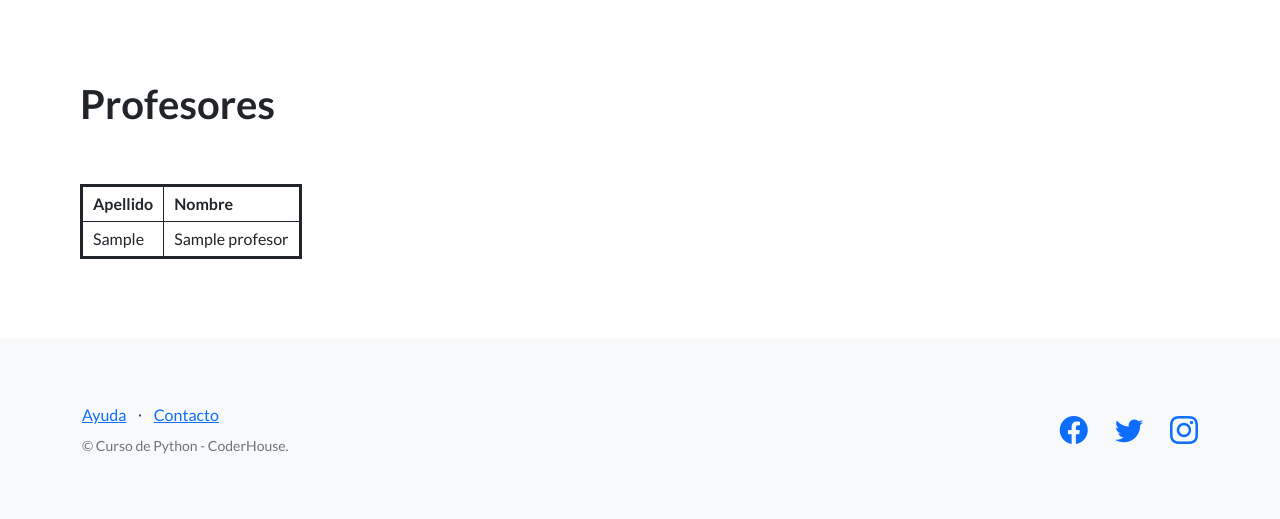
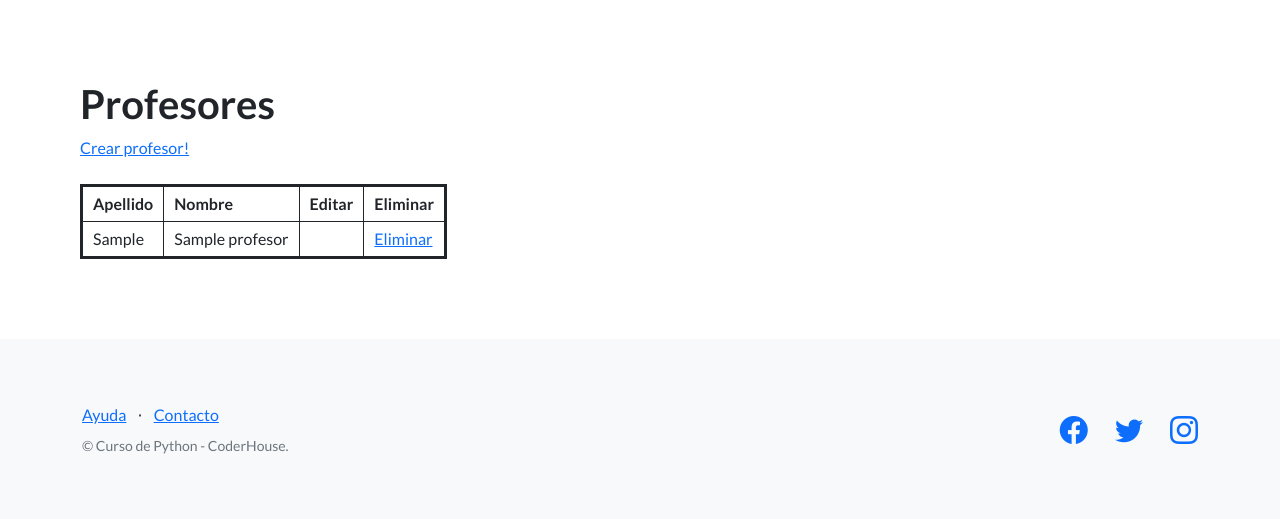
Before and after one commit to pedrorojasg/41220_django, a Django app: page /plataforma-coder/profesores/ in a window 1280 px wide. Shown: the part 66-585 px from the top of the page. Run offline with Django 3.2, Linux system fonts and the light colour scheme; tables that the repository leaves empty hold one stand-in row (values such as "Sample post"); some libraries are stand-ins or nearby versions.

Commit message:
Profesor: List, Create y Delete

```diff
--- a/AppCoder/templates/AppCoder/profesores.html
+++ b/AppCoder/templates/AppCoder/profesores.html
@@ -10,13 +10,20 @@
     border:1px solid;
     padding:5px 10px;
   }
+  .eliminado {
+    background-color: red;
+  }
 </style>
 {% endblock style_block %}
 
 {% block contenido_base %}
 
+{% if borrado %}
+<div class="eliminado">Fue borrado exitosamente el profesor de ID: {{ borrado }}</div>
+{% endif %}
+
 <h1>Profesores</h1>
-{% comment %} <a href="{% url 'profesores_formulario' %}">Crear profesores!</a> {% endcomment %}
+<a href="{% url 'crear_profesor' %}">Crear profesor!</a>
 
 <br><br>
 
@@ -29,11 +36,15 @@
       <th>
         <strong>Nombre</strong>
       </th>
+      <th>Editar</th>
+      <th>Eliminar</th>
     </tr>
     {% for profesor in profesores %}
     <tr>
       <td>{{profesor.apellido}}</td>
       <td>{{profesor.nombre}}</td>
+      <td></td>
+      <td><a href="{% url 'eliminar_profesor' profesor.id %}">Eliminar</a></td>
     </tr>
     {% endfor %}
   </tbody>
--- a/AppCoder/urls.py
+++ b/AppCoder/urls.py
@@ -13,4 +13,6 @@ urlpatterns = [
     path('busqueda-curso/', views.buscar_curso, name="busqueda_curso"),
     # URLs de Profesores
     path('profesores/', views.profesores, name="profesores"),
+    path('crear-profesor/', views.crear_profesor, name="crear_profesor"),
+    path('eliminar-profesor/<int:id>/', views.eliminar_profesor, name="eliminar_profesor"),
 ]
--- a/AppCoder/views.py
+++ b/AppCoder/views.py
@@ -3,7 +3,7 @@ from typing import Dict
 from django.shortcuts import render, redirect, reverse
 
 from AppCoder.models import Curso, Profesor
-from AppCoder.forms import CursoFormulario
+from AppCoder.forms import CursoFormulario, ProfesorFormulario
 
 
 def inicio(request):
@@ -71,5 +71,31 @@ def buscar_curso(request):
 def profesores(request):
     profesores = Profesor.objects.all()  # trae todos los profesores
     contexto = {"profesores": profesores}
+    borrado = request.GET.get('borrado', None)
+    contexto['borrado'] = borrado
 
     return render(request, "AppCoder/profesores.html", contexto)
+
+
+def eliminar_profesor(request, id):
+    profesor = Profesor.objects.get(id=id)
+    borrado_id = profesor.id
+    profesor.delete()
+    url_final = f"{reverse('profesores')}?borrado={borrado_id}"
+
+    return redirect(url_final)
+
+
+def crear_profesor(request):
+    if request.method == 'POST':
+        formulario = ProfesorFormulario(request.POST)
+
+        if formulario.is_valid():
+            data = formulario.cleaned_data
+            profesor = Profesor(**data)
+            # profesor = Profesor(apellido=data['apellido'], nombre=data['nombre'])
+            profesor.save()
+            return redirect(reverse('profesores'))
+    else:  # GET
+        formulario = ProfesorFormulario()  # Formulario vacio para construir el html
+    return render(request, "AppCoder/form_profesor.html", {"formulario": formulario})
```
Also changed, not shown: AppCoder/forms.py (+7 -0 lines), AppCoder/templates/AppCoder/form_profesor.html (added, +9 -0 lines).
